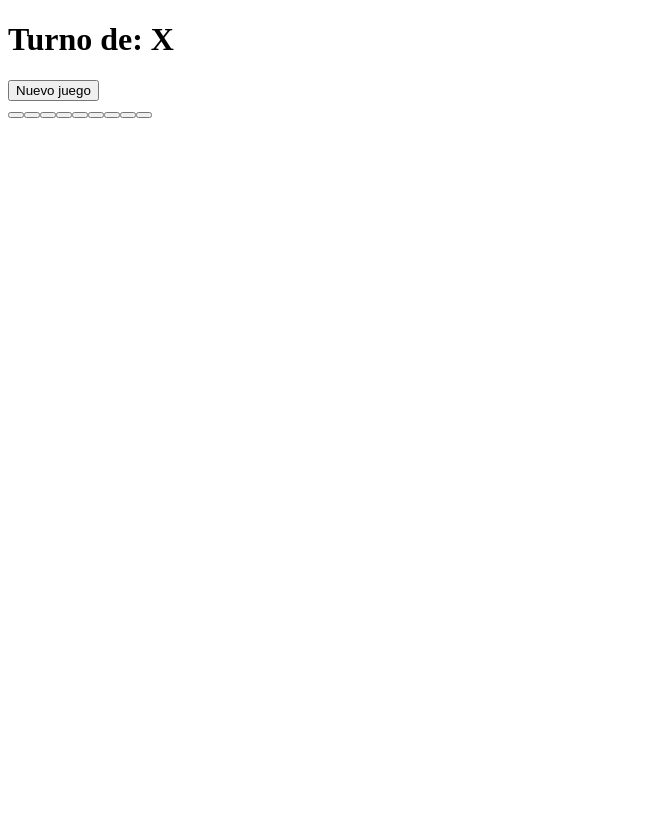
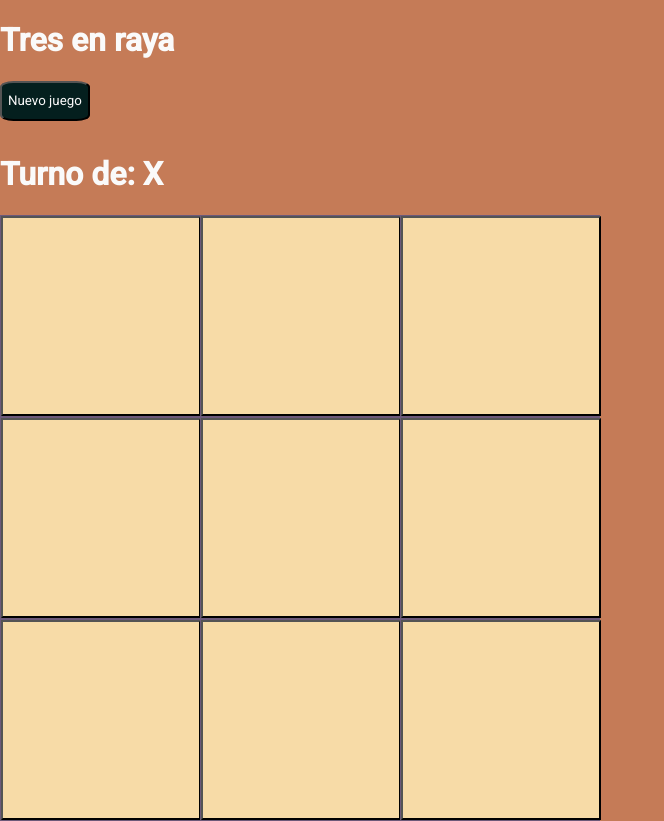
Before and after one commit to MigAlvrz/3EnRayaAngular, an Angular app: page / in a window 1280 px wide. Both pictures are taken after a click on the button "Nuevo juego". Shown: the whole page, without its empty margins (0-664 px from the left). Before the commit the page ends 800 px from the top, so only its background shows below. Built offline with nearby package versions, Linux system fonts and the light colour scheme.

Commit message:
adding some styles and imrproving the logic of the end game

```diff
--- a/package.json
+++ b/package.json
@@ -10,11 +10,13 @@
   },
   "private": true,
   "dependencies": {
-    "@angular/animations": "^16.2.0",
+    "@angular/animations": "^16.2.10",
+    "@angular/cdk": "^15.2.9",
     "@angular/common": "^16.2.0",
     "@angular/compiler": "^16.2.0",
     "@angular/core": "^16.2.0",
     "@angular/forms": "^16.2.0",
+    "@angular/material": "^15.2.9",
     "@angular/platform-browser": "^16.2.0",
     "@angular/platform-browser-dynamic": "^16.2.0",
     "@angular/router": "^16.2.0",
@@ -26,6 +28,7 @@
     "@angular-devkit/build-angular": "^16.2.7",
     "@angular/cli": "^16.2.7",
     "@angular/compiler-cli": "^16.2.0",
+    "@schematics/angular": "^16.2.7",
     "@types/jasmine": "~4.3.0",
     "jasmine-core": "~4.6.0",
     "karma": "~6.4.0",
--- a/src/app/app.module.ts
+++ b/src/app/app.module.ts
@@ -5,6 +5,7 @@
 import { AppComponent } from './app.component';
 import { CasillaComponent } from './casilla/casilla.component';
 import { TableroComponent } from './tablero/tablero.component';
+import { BrowserAnimationsModule } from '@angular/platform-browser/animations';
 
 @NgModule({
   declarations: [
@@ -14,7 +15,8 @@
   ],
   imports: [
     BrowserModule,
-    AppRoutingModule
+    AppRoutingModule,
+    BrowserAnimationsModule,
   ],
   providers: [],
   bootstrap: [AppComponent]
--- a/src/app/casilla/casilla.component.scss
+++ b/src/app/casilla/casilla.component.scss
@@ -0,0 +1,17 @@
+button {
+    height: 200px;
+    width: 200px;
+    font-size: 100px;
+    background-color: #f7dba7;
+    color: #fafafa;
+}
+
+.X {
+ background-color: 	#e56b6f;
+
+}
+
+.O {
+    background-color: #355070;
+
+}
--- a/src/app/tablero/tablero.component.html
+++ b/src/app/tablero/tablero.component.html
@@ -1,6 +1,8 @@
-<h1>Turno de: {{this.getPlayer()}}</h1>
+<h1>Tres en raya</h1>
 
 <button (click)="newGame()">Nuevo juego</button>
+
+<h1 *ngIf="isGame">Turno de: {{this.getPlayer()}}</h1>
 
 <h2 *ngIf="ganador">
     {{ ganador }} ha ganado la partida!
--- a/src/app/tablero/tablero.component.scss
+++ b/src/app/tablero/tablero.component.scss
@@ -0,0 +1,21 @@
+main {
+    display: grid;
+    grid-template-columns: 200px 200px 200px;
+    grid-gap: 0px;
+}
+
+button {
+    margin-bottom: 1%;
+    border-radius: 15%;
+    height: 5%;
+    background-color: #041f1e;
+    color: #fafafa;
+    font-family: Roboto, "Helvetica Neue", sans-serif;
+
+}
+
+app-casilla {
+    border: 1px #6d597a solid;
+    height: 200px;
+
+}
--- a/src/app/tablero/tablero.component.ts
+++ b/src/app/tablero/tablero.component.ts
@@ -9,6 +9,7 @@
   casillas: any[]
   turnoDeX: boolean;
   ganador: string;
+  isGame: boolean;
 
   constructor() {}
 
@@ -20,6 +21,7 @@
     this.casillas = Array(9).fill(null);
     this.ganador = null;
     this.turnoDeX = true;
+    this.isGame = true;
   }
 
   getPlayer = () => {
@@ -27,7 +29,7 @@
   }
 
   jugarTurno = (id: number) => {
-    if (!this.casillas[id]) {
+    if (!this.casillas[id] && this.isGame) {
       this.casillas.splice(id, 1, this.getPlayer())
       this.turnoDeX = !this.turnoDeX;
     }
@@ -54,6 +56,7 @@
         this.casillas[a] === this.casillas[c]
       ) {
         ganador = this.casillas[a]
+        this.isGame = false;
       }
     })
     return ganador
--- a/src/index.html
+++ b/src/index.html
@@ -6,8 +6,11 @@
   <base href="/">
   <meta name="viewport" content="width=device-width, initial-scale=1">
   <link rel="icon" type="image/x-icon" href="favicon.ico">
+  <link rel="preconnect" href="https://fonts.gstatic.com">
+  <link href="https://fonts.googleapis.com/css2?family=Roboto:wght@300;400;500&display=swap" rel="stylesheet">
+  <link href="https://fonts.googleapis.com/icon?family=Material+Icons" rel="stylesheet">
 </head>
-<body>
+<body class="mat-typography">
   <app-root></app-root>
 </body>
 </html>
--- a/src/styles.scss
+++ b/src/styles.scss
@@ -1 +1,8 @@
 /* You can add global styles to this file, and also import other style files */
+
+html, body { height: 100%; }
+body {
+    margin: 0;
+    font-family: Roboto, "Helvetica Neue", sans-serif;
+    background: #c57b57;
+    color: #fafafa;}
```
Also changed, not shown: tsconfig.json (+4 -4 lines), 1 other file (tests, documents, lock files or other folders).
